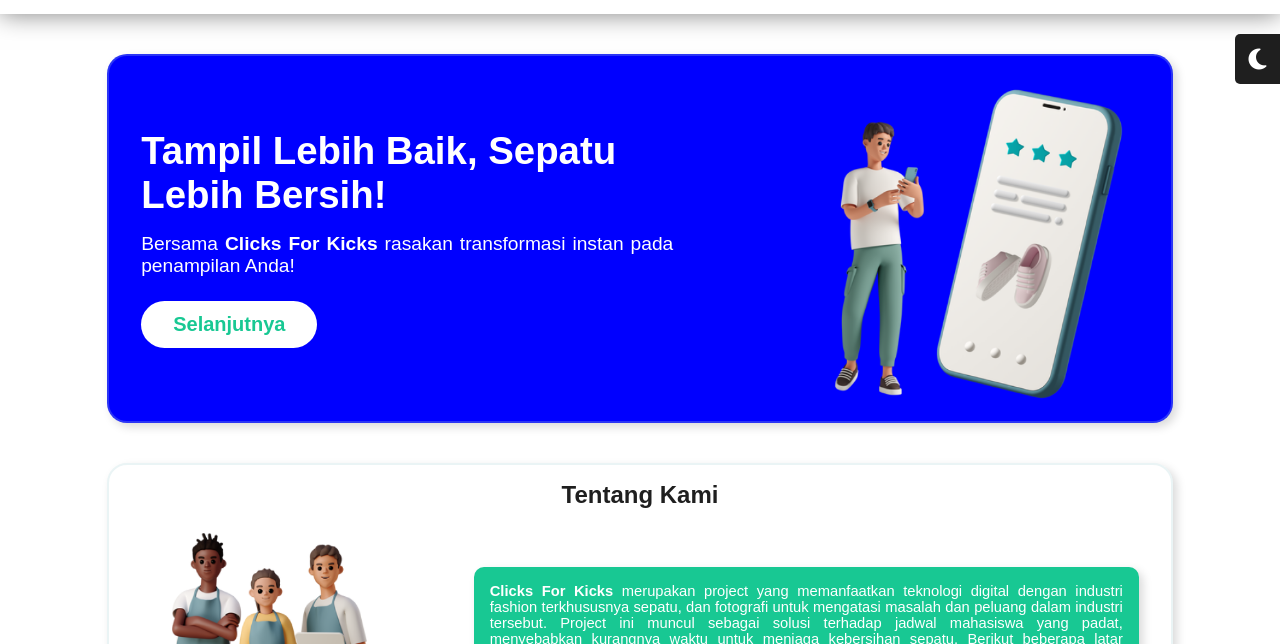
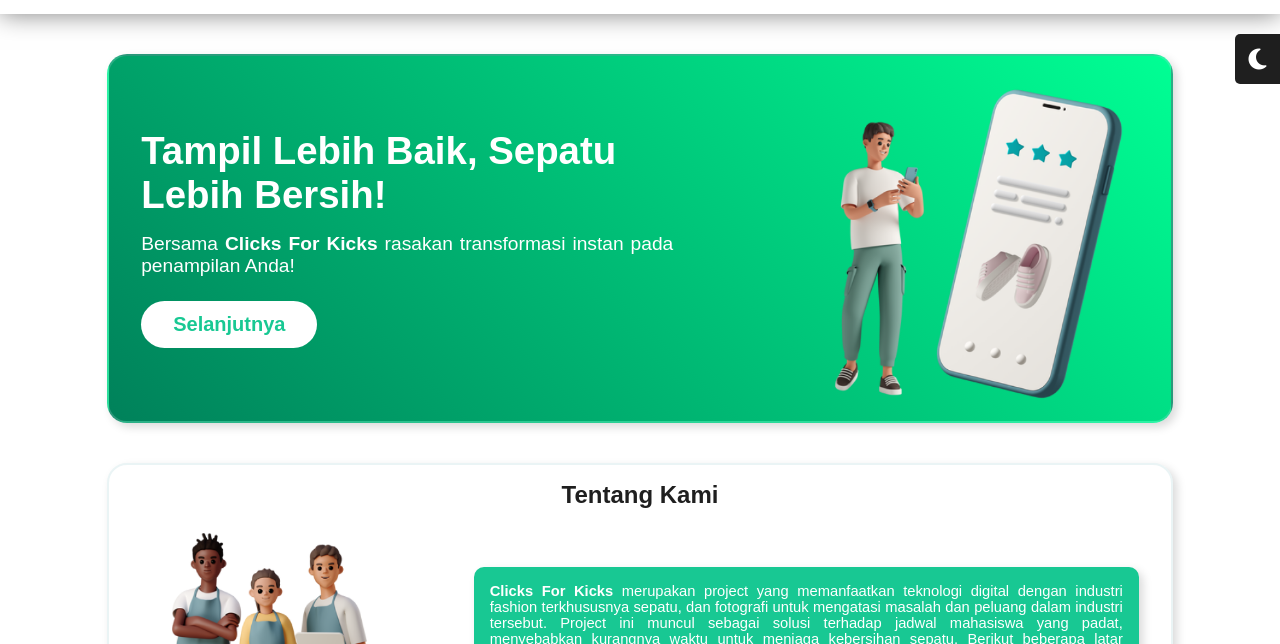
Before and after one commit to SoLiDinity/cfk-beta, a website built with webpack: page src/templates/index.html in a window 1280 px wide. Shown: the part 66-710 px from the top of the page. Built offline with nearby package versions, Linux system fonts and the light colour scheme; files whose address does not match are found by name.

Commit message:
Changed the main section background to previous color

```diff
--- a/src/styles/main.css
+++ b/src/styles/main.css
@@ -171,7 +171,7 @@
   grid-template-columns: 2fr 1fr;
   align-items: center;
   justify-content: center;
-  background: blue;
+  background: linear-gradient(45deg, #00815A, #00FF94);
 }
 
 #mainSection img {
```
